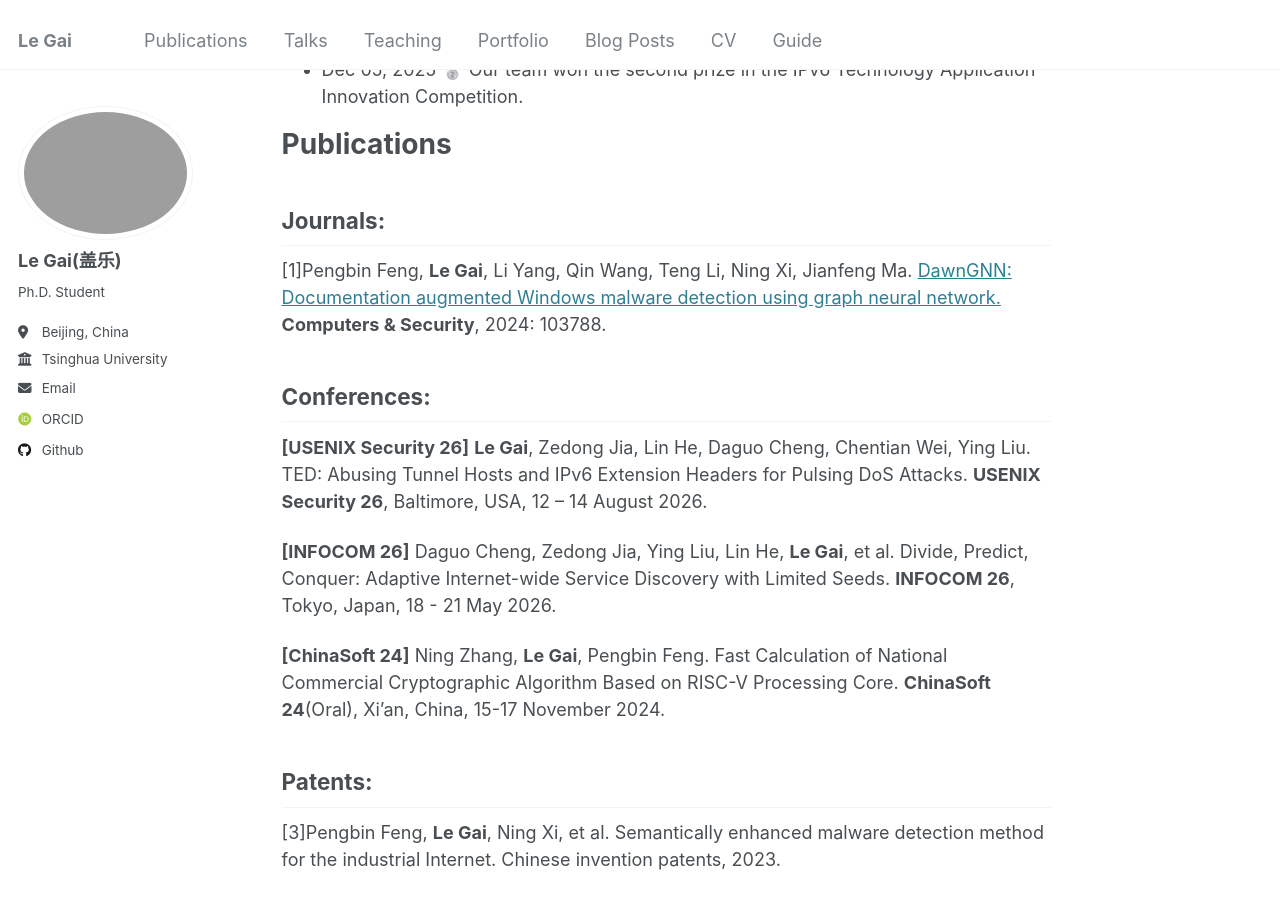
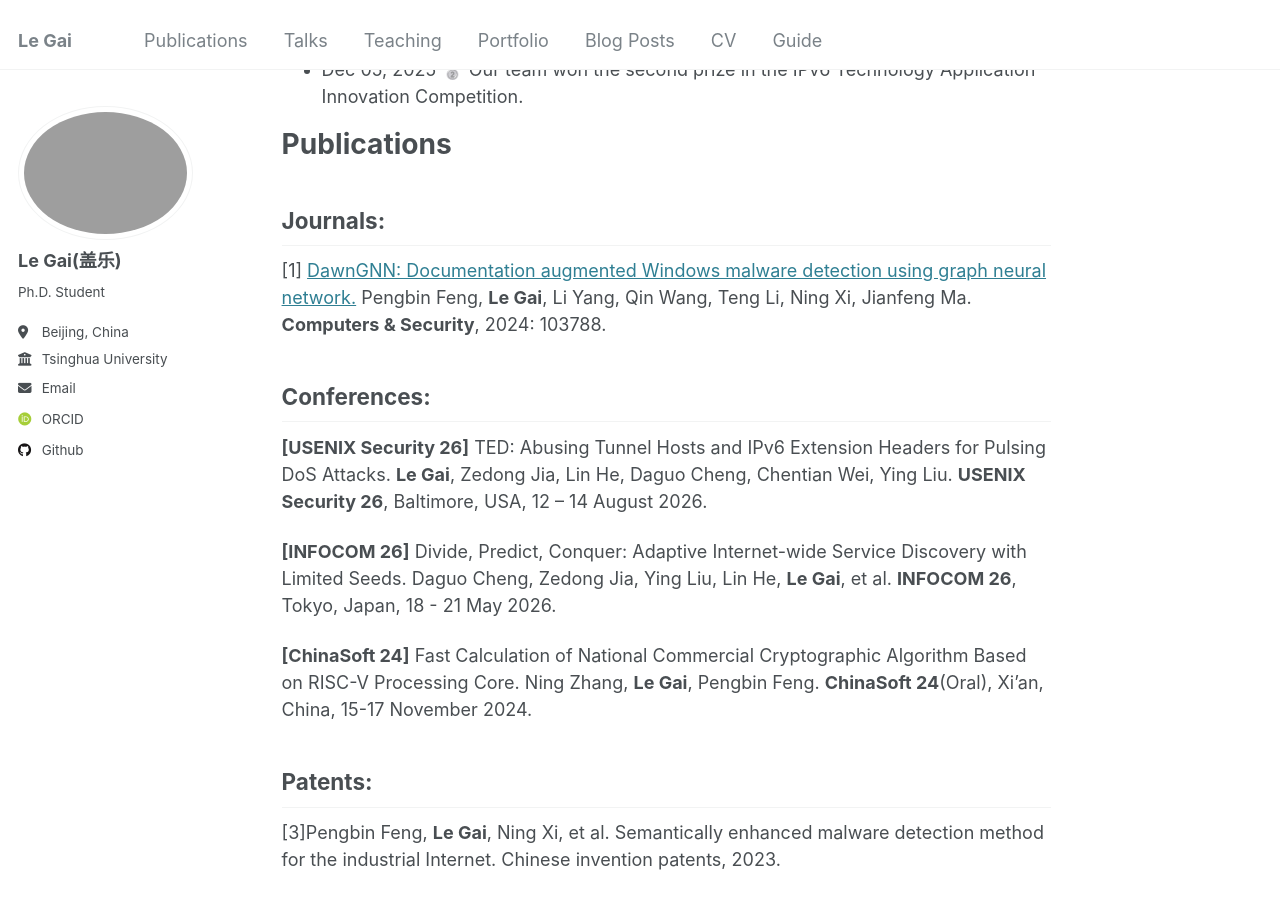
Before and after one commit to LeGai325/LeGai325.github.io, a Jekyll site: the page built from _pages/about.md, in a window 1280 px wide and 900 px high, scrolled down 890 px. Built offline with Jekyll 4.4.1, drawn with Linux system fonts in a browser that asks for light colours; some web fonts are replaced.

```diff
--- a/_pages/about.md
+++ b/_pages/about.md
@@ -33,22 +33,25 @@ My recent work focuses on the following research topics：
 # Publications
 ## **Journals**:
 
-[1]Pengbin Feng, **Le Gai**, Li Yang, Qin Wang, Teng Li, Ning Xi, Jianfeng Ma.
+[1]
 [DawnGNN: Documentation augmented Windows malware detection using graph neural network.](https://www.sciencedirect.com/science/article/abs/pii/S0167404824000890)
-**Computers & Security**, 2024: 103788.
+Pengbin Feng, **Le Gai**, Li Yang, Qin Wang, Teng Li, Ning Xi, Jianfeng Ma. **Computers & Security**, 2024: 103788.
 
 ## **Conferences**:
 
-**[USENIX Security 26]** **Le Gai**, Zedong Jia, Lin He, Daguo Cheng, Chentian Wei, Ying Liu.
+**[USENIX Security 26]**
 TED: Abusing Tunnel Hosts and IPv6 Extension Headers for Pulsing DoS Attacks.
+**Le Gai**, Zedong Jia, Lin He, Daguo Cheng, Chentian Wei, Ying Liu.
 **USENIX Security 26**, Baltimore, USA, 12 – 14 August 2026.
 
-**[INFOCOM 26]** Daguo Cheng, Zedong Jia, Ying Liu, Lin He, **Le Gai**, et al.
+**[INFOCOM 26]**
 Divide, Predict, Conquer: Adaptive Internet-wide Service Discovery with Limited Seeds.
+Daguo Cheng, Zedong Jia, Ying Liu, Lin He, **Le Gai**, et al.
 **INFOCOM 26**, Tokyo, Japan, 18 - 21 May 2026.
 
-**[ChinaSoft 24]** Ning Zhang, **Le Gai**, Pengbin Feng.
+**[ChinaSoft 24]**
 Fast Calculation of National Commercial Cryptographic Algorithm Based on RISC-V Processing Core.
+Ning Zhang, **Le Gai**, Pengbin Feng.
 **ChinaSoft 24**(Oral), Xi'an, China, 15-17 November 2024.
 
 ## **Patents**:
```
